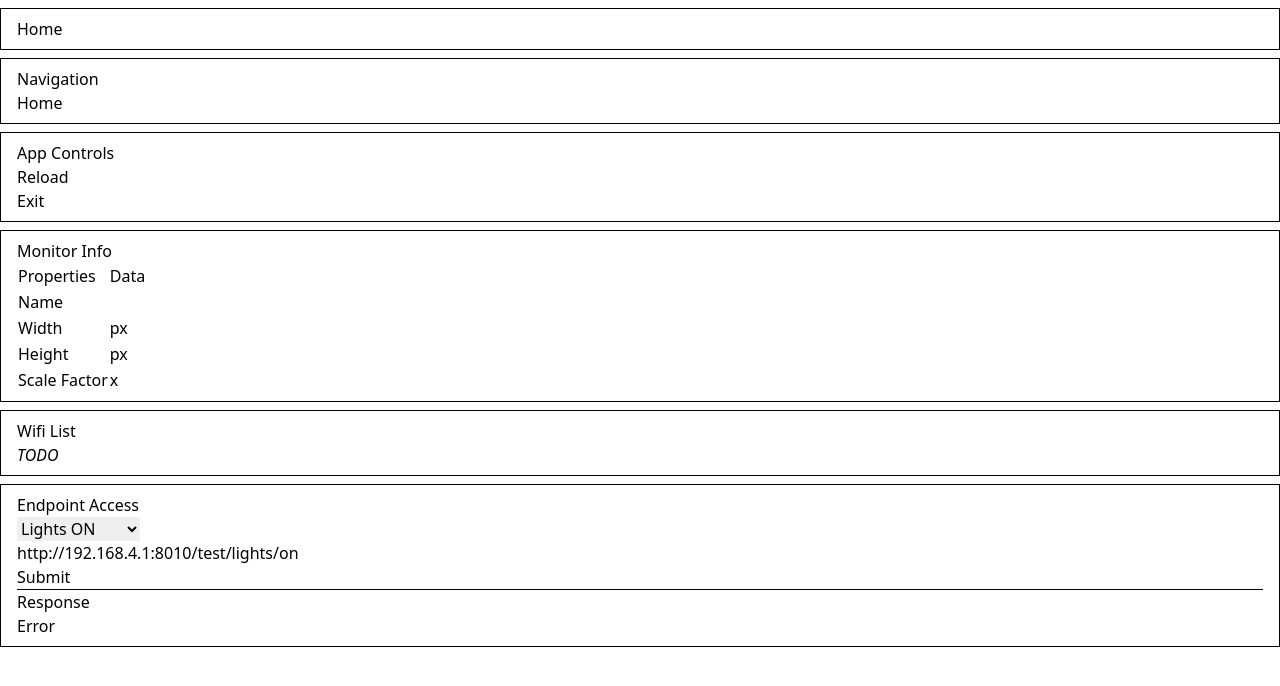
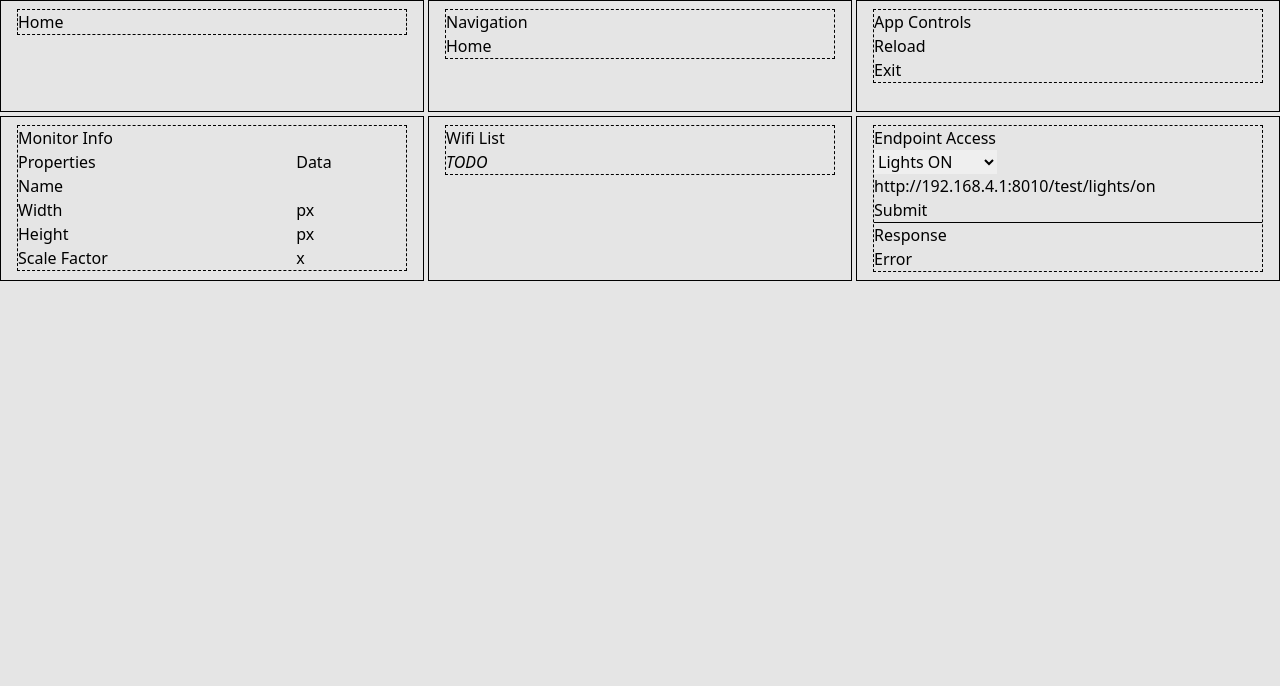
Before and after one commit to gabe-lepo/tauri-test, a React (Vite) app: page / in a window 1280 px wide. Shown: the top 686 px of the page. Built offline with nearby package versions, Linux system fonts and the light colour scheme.

Commit message:
Setup basic grid design

```diff
--- a/src/components/ComponentCard.tsx
+++ b/src/components/ComponentCard.tsx
@@ -6,8 +6,10 @@ interface CardProps {
 
 export default function ComponentCard({ component }: CardProps) {
    return (
-      <div className="container px-4 py-2 mt-2 border">
-         {component}
+      <div className={
+         "container px-4 py-2 min-h-28 max-h-48 overflow-auto overscroll-none border"
+      }>
+         <div className="border border-dashed">{component}</div>
       </div>
    );
 }
--- a/src/components/MonitorInfo.tsx
+++ b/src/components/MonitorInfo.tsx
@@ -17,34 +17,32 @@ function MonitorInfo() {
    return(
       <>
          <p>Monitor Info</p>
-         <table className="">
-            <thead><tr>
-               <td>
-                  <p>Properties</p>
-               </td>
-               <td>
-                  <p>Data</p>
-               </td>
-            </tr></thead>
-            <tbody>
-               <tr>
-                  <td>Name</td>
-                  <td>{monitorInfo?.name}</td>
-               </tr>
-               <tr>
-                  <td>{monitorInfo?.size.type} Width</td>
-                  <td>{monitorInfo?.size.width} px</td>
-               </tr>
-               <tr>
-                  <td>{monitorInfo?.size.type} Height</td>
-                  <td>{monitorInfo?.size.height} px</td>
-               </tr>
-               <tr>
-                  <td>Scale Factor</td>
-                  <td>{monitorInfo?.scaleFactor.toString()}x</td>
-               </tr>
-            </tbody>
-         </table>
+         <div className="table w-full">
+            <div className="table-header-group">
+               <div className="table-row">
+                  <div className="table-cell">Properties</div>
+                  <div className="table-cell">Data</div>
+               </div>
+            </div>
+            <div className="table-row-group">
+               <div className="table-row">
+                  <div className="table-cell">Name</div>
+                  <div className="table-cell">{monitorInfo?.name}</div>
+               </div>
+               <div className="table-row">
+                  <div className="table-cell">{monitorInfo?.size.type} Width</div>
+                  <div className="table-cell">{monitorInfo?.size.width} px</div>
+               </div>
+               <div className="table-row">
+                  <div className="table-cell">{monitorInfo?.size.type} Height</div>
+                  <div className="table-cell">{monitorInfo?.size.height} px</div>
+               </div>
+               <div className="table-row">
+                  <div className="table-cell">Scale Factor</div>
+                  <div className="table-cell">{monitorInfo?.scaleFactor.toString()}x</div>
+               </div>
+            </div>
+         </div>
       </>
    );
 }
--- a/src/pages/Home.tsx
+++ b/src/pages/Home.tsx
@@ -9,14 +9,18 @@ import EndpointAccess from "../components/EndpointAccess";
 
 function Home() {
    return(
-      <>
+      <div className="h-dvh bg-neutral-200">
+         <div className={
+            "grid gap-1 grid-cols-1 sm:grid-cols-2 md:grid-cols-3"
+         }>
             <ComponentCard component={<p>Home</p>} />
             <ComponentCard component={<NavMenu />} />
             <ComponentCard component={<AppControls />} />
             <ComponentCard component={<MonitorInfo />} />
             <ComponentCard component={<WifiList />} />
             <ComponentCard component={<EndpointAccess />} />
-      </>
+         </div>
+      </div>
    );
 }
 
```
Lines whose indentation alone changed are shown as unchanged.
